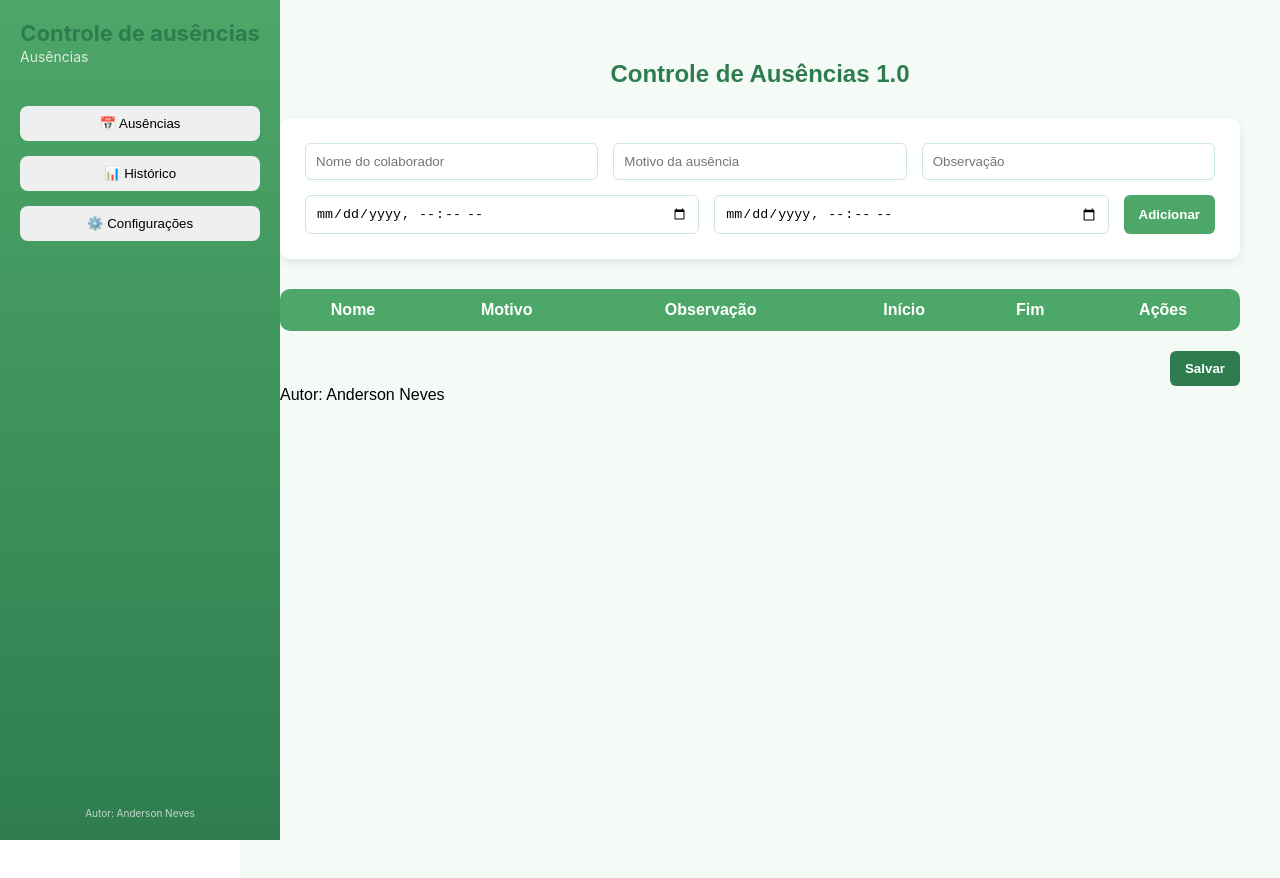
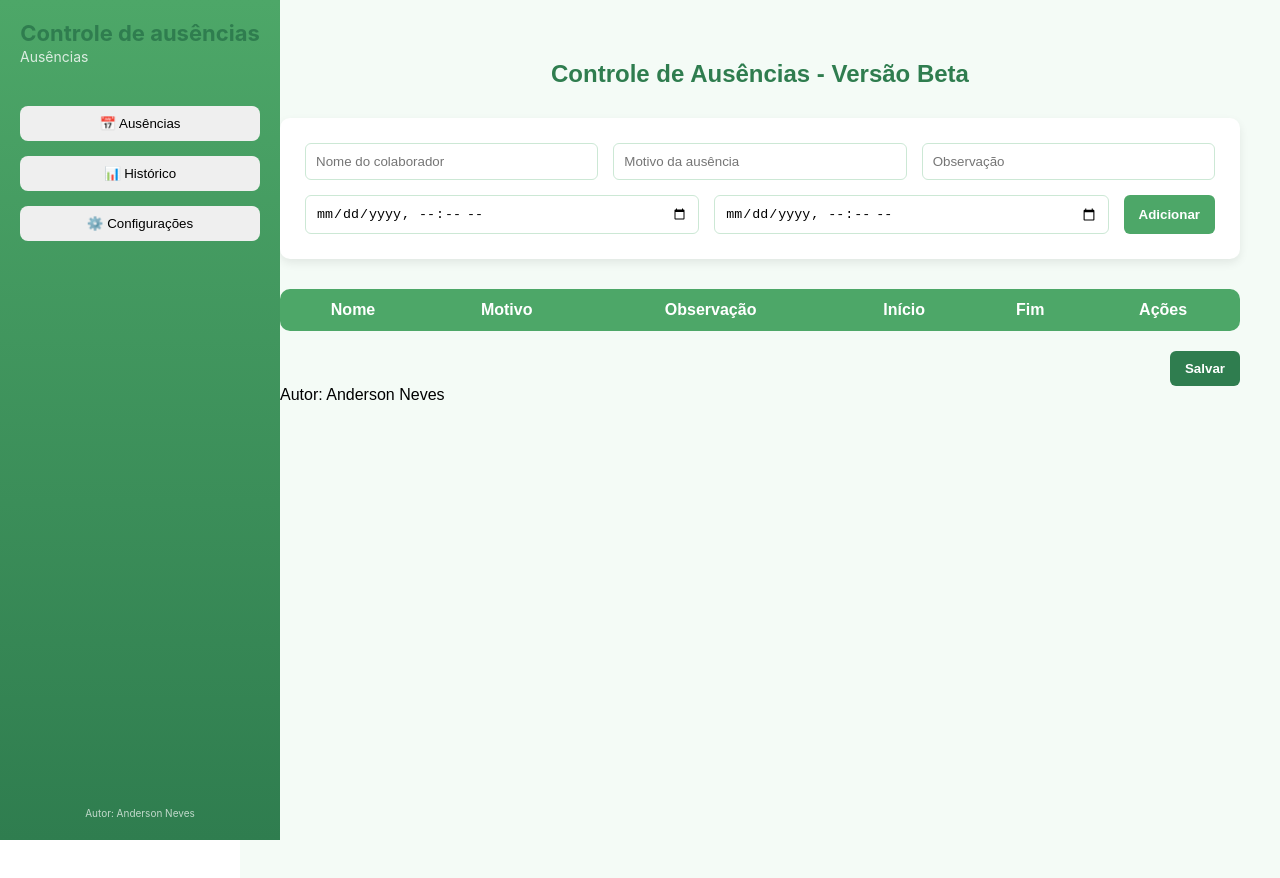
Before and after one commit to neves1697/controle_ausencias, a React (Create React App) app in the folder controle_ausencias/: page / in a window 1280 px wide. Built offline with nearby package versions, Linux system fonts and the light colour scheme.

Commit message:
Fix: Ajustando função de data início válida.

```diff
--- a/controle_ausencias/src/pages/Ausencias.jsx
+++ b/controle_ausencias/src/pages/Ausencias.jsx
@@ -23,6 +23,11 @@ export default function Ausencias() {
       alert("Preencha todos os campos.");
       return;
     }
+
+  if(form.inicio > form.fim){
+    alert('Início maior que fim. Verifique!!!');
+    return;
+  }
 
     if (editIndex !== null) {
       const novosRegistros = [...registros];
@@ -59,7 +64,7 @@ export default function Ausencias() {
 
   return (
     <div className="ausencias-container">
-      <h2>Controle de Ausências 1.0</h2>
+      <h2>Controle de Ausências - Versão Beta</h2>
 
       <div className="form-card">
         <input
@@ -79,11 +84,11 @@ export default function Ausencias() {
         />
 
         <input
-        type="text"
-        name="observacao"
-        placeholder="Observação"
-        value={form.observacao}
-        onChange={handleChange}
+          type="text"
+          name="observacao"
+          placeholder="Observação"
+          value={form.observacao}
+          onChange={handleChange}
         />
 
         <input
```
